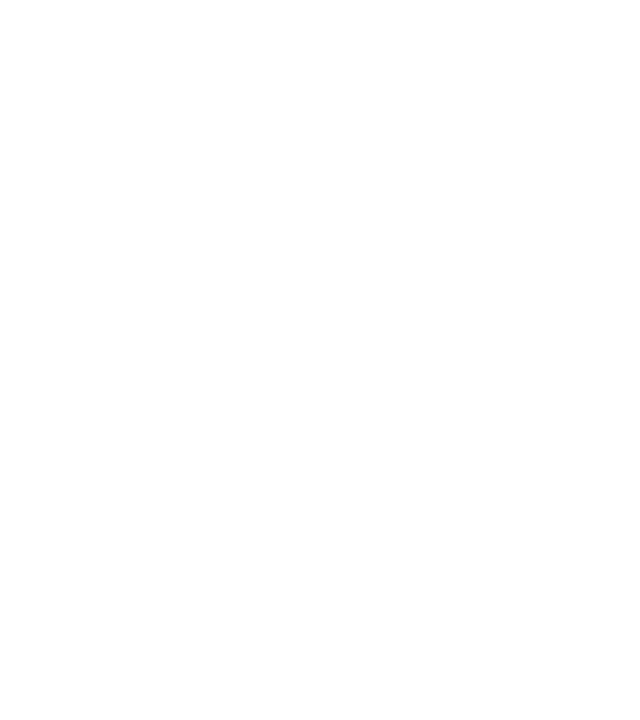
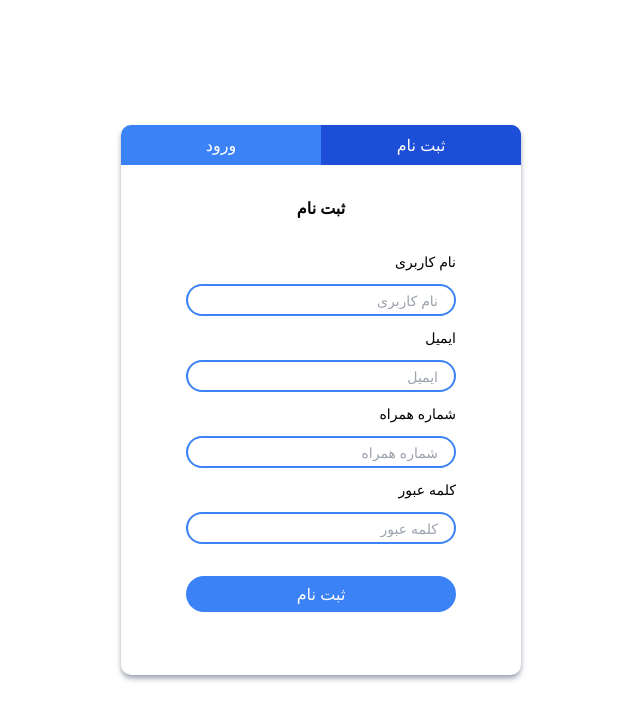
Before and after one commit to Hamid-Gholamreza/frontend_project, a React (Create React App) app: page /register in a window 1280 px wide. Shown: the top 720 px of the page, without its empty margins (319-959 px from the left). Built offline with nearby package versions, Linux system fonts and the light colour scheme.

Commit message:
refactoring + initialize register page & component

```diff
--- a/src/components/LoginForm.tsx
+++ b/src/components/LoginForm.tsx
@@ -1,4 +1,5 @@
 import React, { EventHandler, FormEvent, useState } from "react";
+import { Link } from "react-router-dom";
 
 
 function LoginForm(): JSX.Element {
@@ -11,8 +12,15 @@
 
 
     return (
-            <div className="w-[400px] h-full rounded-[10px] shadow-md shadow-gray-200">
+            <div className="w-[400px] h-[550px] rounded-[10px] shadow-md shadow-gray-400">
                 <form className="w-full h-full flex flex-col justify-center items-center gap-5 relative">
+                <div className="flex justify-center items-center bg-blue-700 w-full h-10 absolute top-0
+                        rounded-t-[10px]">
+                    <Link to={'/login'} className="block w-1/2 h-full text-center text-white text-center
+                        hover:rounded-tl-[10px] pt-2">ورود</Link>
+                    <Link to={'/register'} className="block w-1/2 h-full text-center text-white text-center bg-blue-500
+                    hover:bg-blue-600 rounded-tr-[10px] pt-2">ثبت نام</Link>
+                </div>
                     <h1 className="pb-8 font-semibold">ورود به حساب کاربری</h1>
                     <div className="">
                         <label htmlFor="" className="block w-full rtl mb-3 text-right text-sm">نام کاربری</label>
--- /dev/null
+++ b/src/components/RegistrationForm.tsx
@@ -0,0 +1,49 @@
+import React from "react";
+import { Link } from "react-router-dom";
+
+
+function RegistrationForm(): JSX.Element {
+    return (
+        <div className="w-[400px] h-[550px] rounded-[10px] shadow-md shadow-gray-400">
+
+            <form className="w-full h-full flex flex-col justify-center items-center gap-3 relative">
+                <div className="flex justify-center items-center bg-blue-500 w-full h-10 absolute top-0
+                        rounded-t-[10px]">
+                    <Link to={'/login'} className="block w-1/2 h-full text-center text-white text-center hover:bg-blue-600
+                        hover:rounded-tl-[10px] pt-2">ورود</Link>
+                    <Link to={'/register'} className="block w-1/2 h-full text-center text-white text-center bg-blue-700
+                    rounded-tr-[10px] pt-2">ثبت نام</Link>
+                </div>
+                <h1 className="py-5 font-semibold">ثبت نام</h1>
+                <div className="">
+                    <label htmlFor="" className="block w-full rtl mb-3 text-right text-sm">نام کاربری</label>
+                    <input type="text" className="pr-4 rounded-[50px] w-[270px] h-8 border-[2px] border-blue-500 text-right text-sm
+                    focus:outline-none focus:ring-[2px] focus:ring-blue-600 focus:border-none" placeholder="نام کاربری" />
+                </div>
+                <div className="">
+                    <label htmlFor="" className="block w-full rtl mb-3 text-right text-sm">ایمیل</label>
+                    <input type="email" className="pr-4 rounded-[50px] w-[270px] h-8 border-[2px] border-blue-500 text-right text-sm
+                    focus:outline-none focus:ring-[2px] focus:ring-blue-600 focus:border-none" placeholder="ایمیل" />
+                </div>
+                <div className="">
+                    <label htmlFor="" className="block w-full rtl mb-3 text-right text-sm">شماره همراه</label>
+                    <input type="phone" className="pr-4 rounded-[50px] w-[270px] h-8 border-[2px] border-blue-500 text-right text-sm
+                    focus:outline-none focus:ring-[2px] focus:ring-blue-600 focus:border-none" placeholder="شماره همراه" />
+                </div>
+                <div className="">
+                    <label htmlFor="" className="block w-full rtl mb-3 text-right text-sm">کلمه عبور</label>
+                    <input type="password" className="pr-4 rounded-[50px] w-[270px] h-8 border-[2px] border-blue-500 text-right text-sm
+                    focus:outline-none focus:ring-[2px] focus:ring-blue-600 focus:border-none" placeholder="کلمه عبور" />
+                </div>
+                <div className="inline-flex flex-col gap-3 py-3">
+                    <div>
+                        <button type="submit" className="w-[270px] h-9 transition bg-blue-500 rounded-[50px] py-1 mt-2 text-white hover:bg-green-00
+                            hover:text-white hover:font-bold hover:bg-blue-700 duration-300 ease-in-out">ثبت نام</button>
+                    </div>
+                </div>
+            </form>
+        </div>
+    );
+}
+
+export default RegistrationForm;
--- a/src/pages/login.tsx
+++ b/src/pages/login.tsx
@@ -5,7 +5,7 @@
 function login(): JSX.Element {
 
     return (
-        <div className="w-full h-[100vh] flex justify-center">
+        <div className="w-full h-[100vh] flex justify-center items-center">
             <LoginForm />
         </div>
     );
--- a/src/pages/register.tsx
+++ b/src/pages/register.tsx
@@ -1,11 +1,11 @@
 import React from "react";
-
+import RegisterationForm from "../components/RegistrationForm";
 
 function register():JSX.Element {
 
     return(
-        <div>
-
+        <div className="w-full h-[100vh] flex justify-center items-center">
+            <RegisterationForm />
         </div>
     )
 }
```
